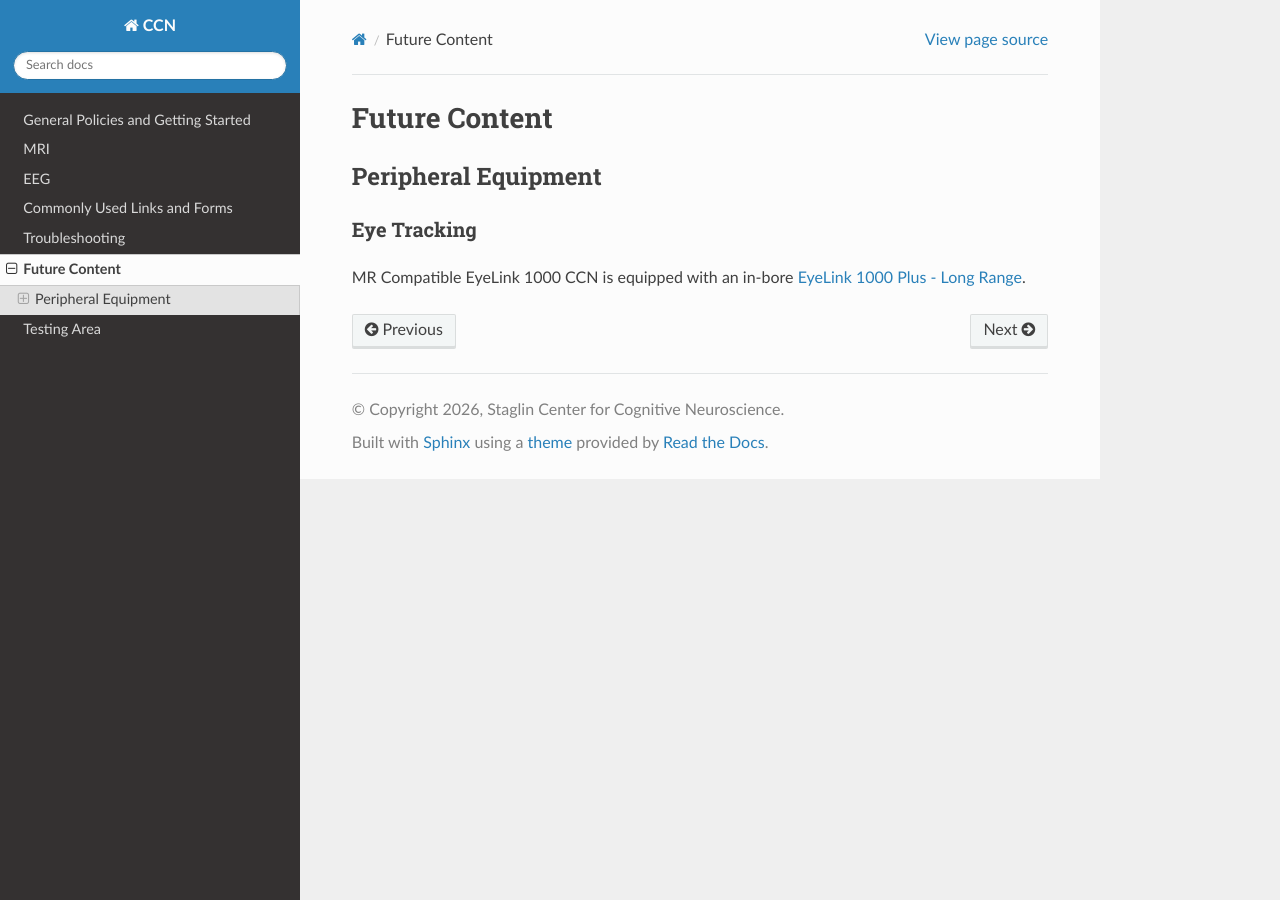
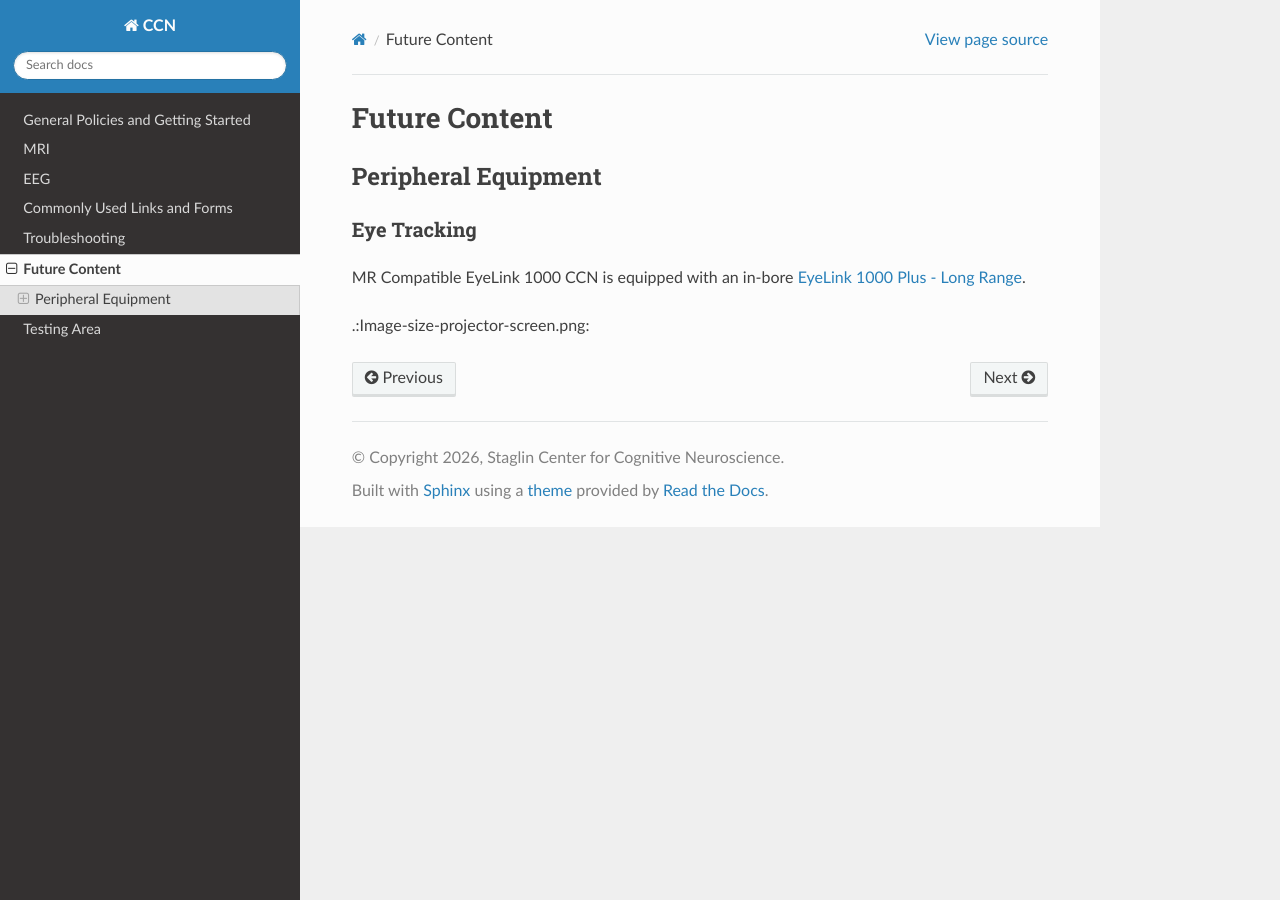
Before and after one commit to CCN-Support/CCN_Wiki, a Sphinx documentation site: the page built from docs/source/future_content.rst, in a window 1280 px wide. Built offline with Sphinx 7.4.7 and the Read the Docs theme 3.1.0, drawn with Linux system fonts in a browser that asks for light colours.

Commit message:
Update future_content.rst

```diff
--- a/docs/source/future_content.rst
+++ b/docs/source/future_content.rst
@@ -8,3 +8,5 @@ Eye Tracking
 ~~~~~~~~~~~~
 MR Compatible EyeLink 1000
 CCN is equipped with an in-bore `EyeLink 1000 Plus - Long Range <https://www.sr-research.com/fmri-meg-systems/>`_.
+
+.:Image-size-projector-screen.png:
```
